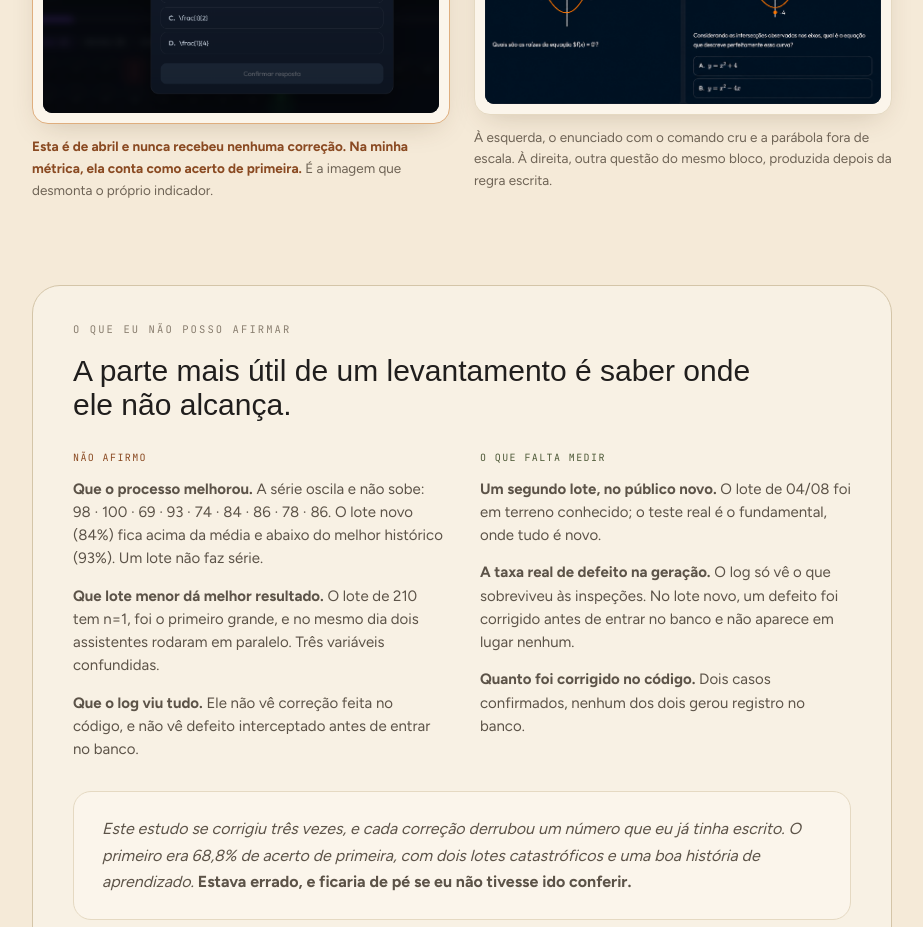
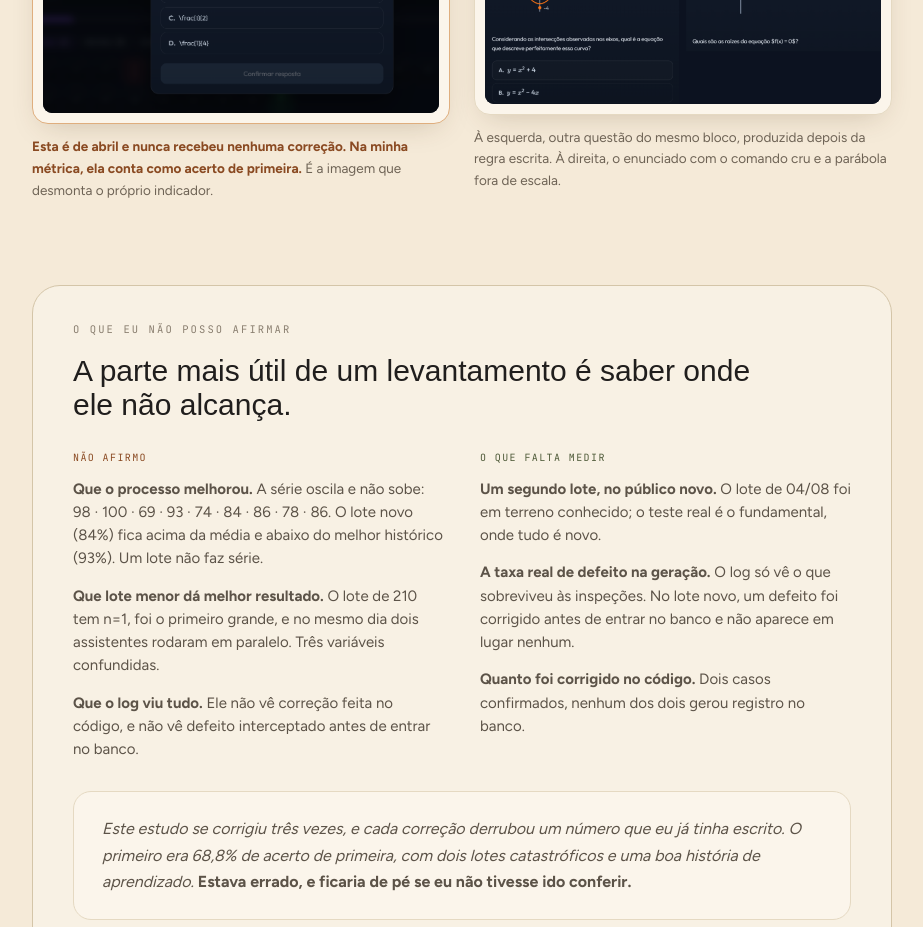
Before and after one commit to bernardoparanhos/portfolio-paranhos, a Next.js app: page /casos/670-questoes in a window 1280 px wide. Shown: the part 7240-8167 px from the top of the page, without its empty margins (178-1101 px from the left). Built offline with nearby package versions, Linux system fonts and the light colour scheme; no server answers; a web font is replaced by a local one.

Commit message:
Bloco 06: inverte a figura do antes/depois (Q42 a esquerda, Q36 a direita)
Painel, legenda e alt invertidos juntos: so a frase deixaria o texto
contradizendo a imagem, ja que o painel do comando cru e o da esquerda no
composto original.

```diff
--- a/app/casos/670-questoes/CaseContent.tsx
+++ b/app/casos/670-questoes/CaseContent.tsx
@@ -675,15 +675,15 @@ export default function CaseContent() {
               <div className="c2-fig-bed">
                 <img
                   src="/casos/670-questoes/q36-q42-antes-depois.png"
-                  alt="Antes e depois: à esquerda a questão 36 com comando cru e parábola fora de escala; à direita a questão 42, depois da regra escrita"
+                  alt="Depois e antes: à esquerda a questão 42, produzida depois da regra escrita; à direita a questão 36, com comando cru e parábola fora de escala"
                   loading="lazy"
                   decoding="async"
                 />
               </div>
             </div>
             <figcaption>
-              À esquerda, o enunciado com o comando cru e a parábola fora de escala. À direita,
-              outra questão do mesmo bloco, produzida depois da regra escrita.
+              À esquerda, outra questão do mesmo bloco, produzida depois da regra escrita. À
+              direita, o enunciado com o comando cru e a parábola fora de escala.
             </figcaption>
           </figure>
         </div>
```
Also changed, not shown: public/casos/670-questoes/q36-q42-antes-depois.png.
